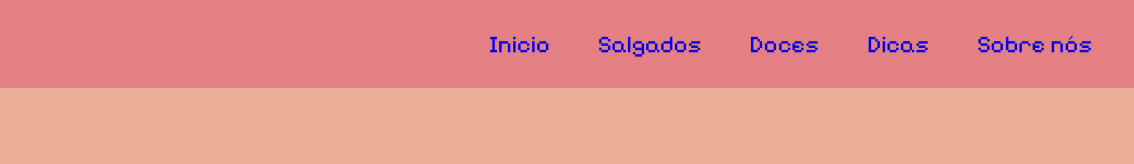
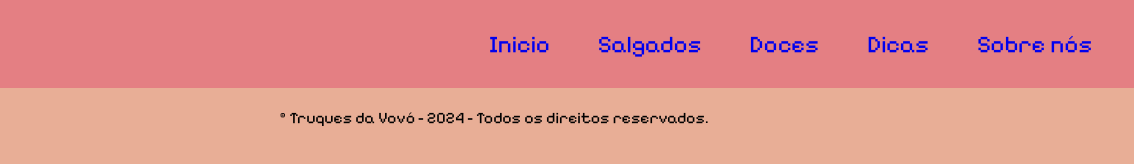
Before and after one commit to LeoRVergani/projeto_receitas_da_vovo, a plain HTML site: page dicas.html in a window 1280 px wide. Shown: the full height of the page, 146-1280 px from the left. Drawn offline with Linux system fonts and the light colour scheme.

Commit message:
Adicionei o copyright em todas as páginas

```diff
--- a/dicas.html
+++ b/dicas.html
@@ -23,6 +23,12 @@
             </ul>
         </nav>
     </header>
+    <main>
+
+    </main>
+    <footer>
+        <p>&copy Truques da Vovó - 2024 - Todos os direitos reservados.</p>
+    </footer>
 
 </body>
 </html>
```
Also changed, not shown: doces.html (+6 -0 lines), salgados.html (+5 -0 lines), sobrenos.html (+6 -0 lines).
